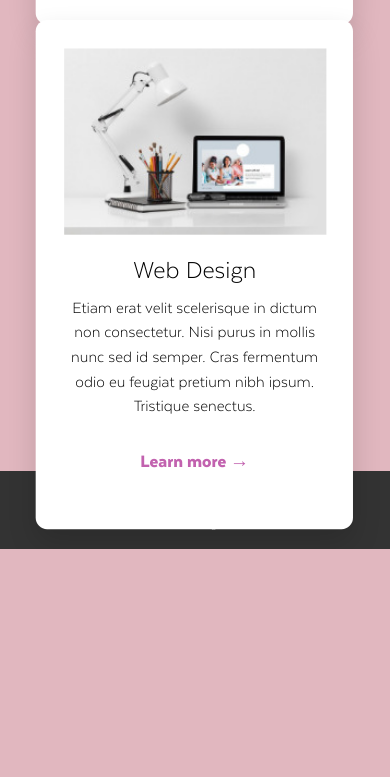
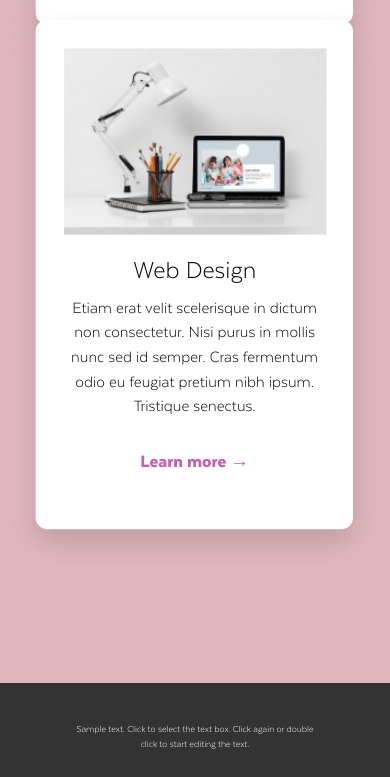
Before and after one commit to Wiall/web_lab_4, a plain HTML site: page index.html in a window 390 px wide. Shown: the part 1223-2000 px from the top of the page. Before the commit the page ends 1772 px from the top, so only its background shows below. Drawn offline with Linux system fonts and the light colour scheme.

Commit message:
1.3(web-test)

```diff
--- a/adaptive-mobile.css
+++ b/adaptive-mobile.css
@@ -1,9 +1,9 @@
 @media(max-width: 500px){
     .flex-container{
-        height: 210vh;
+        height: 2000px;
     }
     .flex-container > .main-page{
-        height: 400vh;
+        height: 180%;
     }
     .flex-container > .header{
         height: 70px;
--- a/index.html
+++ b/index.html
@@ -2,8 +2,9 @@
 <html>
     <head>
         <title>Структура HTML документа</title>
+        <link rel="stylesheet" type="text/css" href="adaptive-mobile.css">
         <link rel="stylesheet" type="text/css" href="adaptive-pc.css">
-        <link rel="stylesheet" type="text/css" href="adaptive-mobile.css">
+
         <link rel="stylesheet" type="text/css" href="styles.css">
         <link rel="stylesheet" type="text/css" href="elements-styles.css">
         <meta name="viewport" content="width=device-width, initial-scale=1.0">
```
Also changed, not shown: adaptive-pc.css (line endings or trailing spaces), elements-styles.css (line endings or trailing spaces).
